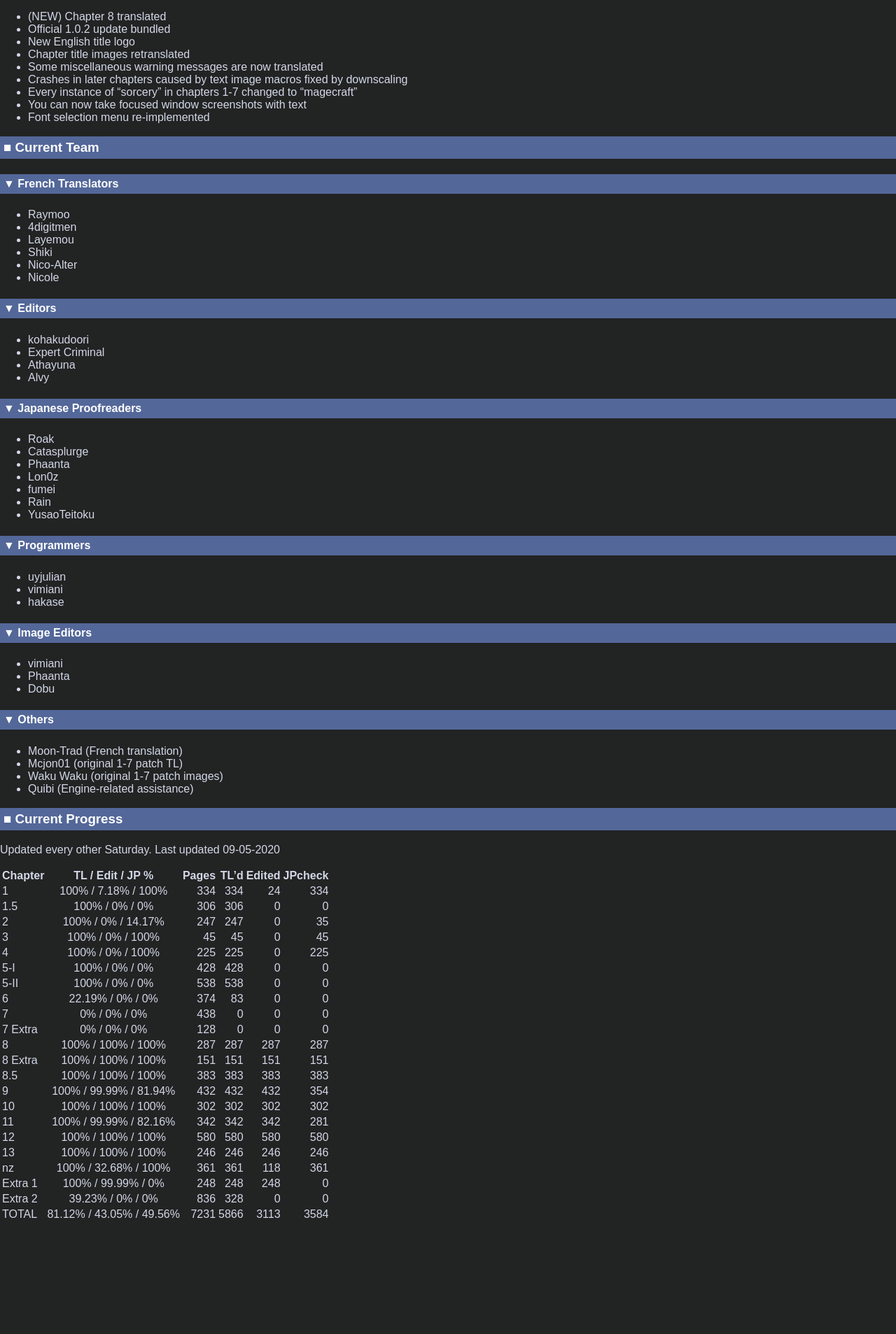
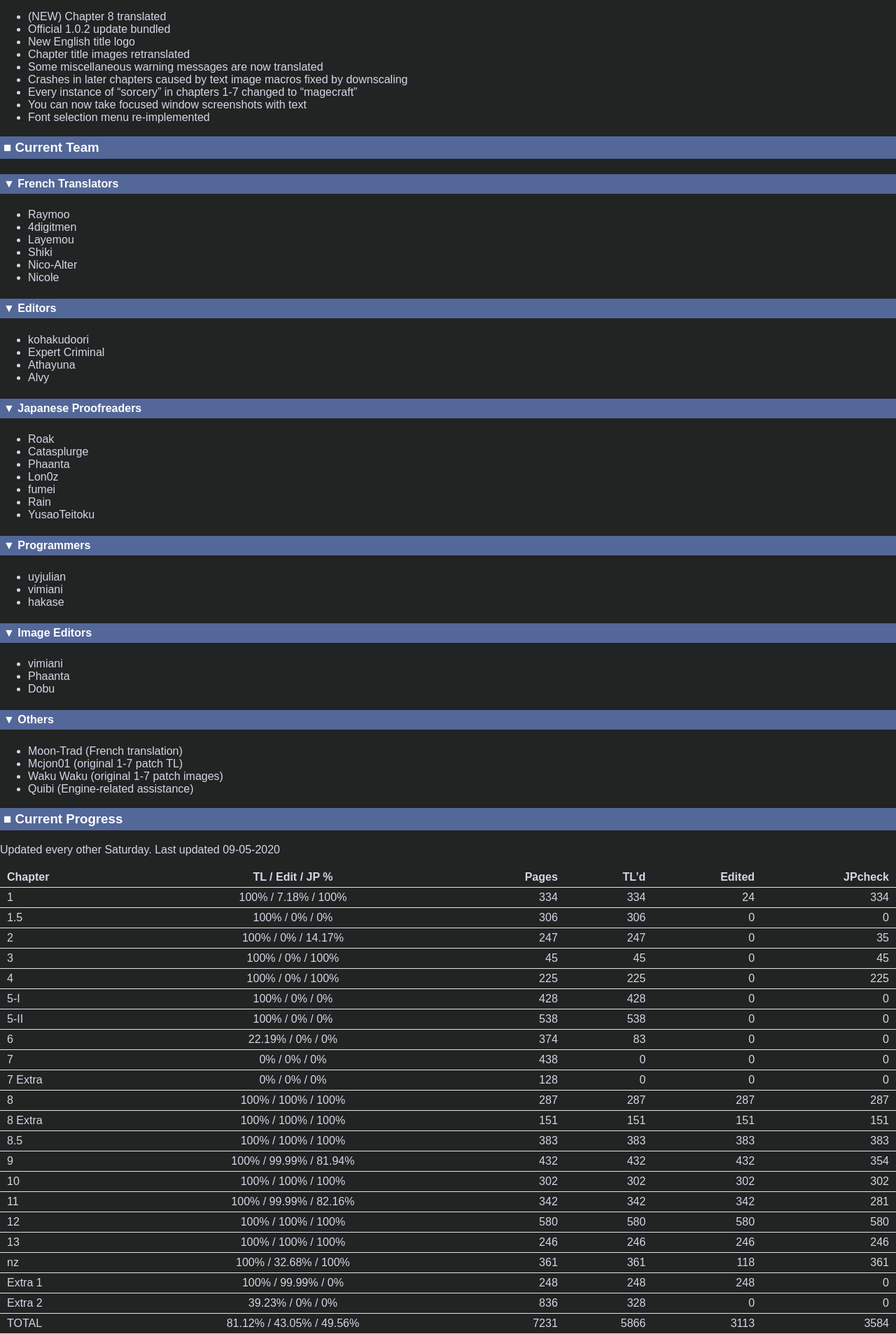
Before and after one commit to Hollow-Moon/Hollow-Moon.github.io, a Jekyll site: the page built from wohn-tl/index.md, in a window 1280 px wide. Shown: the part 1634-3541 px from the top of the page at 70% size. Built offline with Jekyll 4.4.1, drawn with Linux system fonts in a browser that asks for light colours; before the commit the page ends 3382 px from its top, so only the background shows below that.

Commit message:
improve table styling

```diff
--- a/_layouts/default.html
+++ b/_layouts/default.html
@@ -31,6 +31,19 @@
 					position: relative;
 				}
 			}
+
+			table
+			{
+				width:100%;
+				border-collapse:collapse;
+			}
+
+			th, td
+			{
+				text-align:left;
+				padding:5px 10px;
+				border-bottom:1px solid #e5e5e5;
+			}
 		</style>
 		<meta name="viewport" content="width=device-width, initial-scale=1.0" />
 		<link rel="icon" type="image/png" href="/resources/hma_logo.png" />
```
